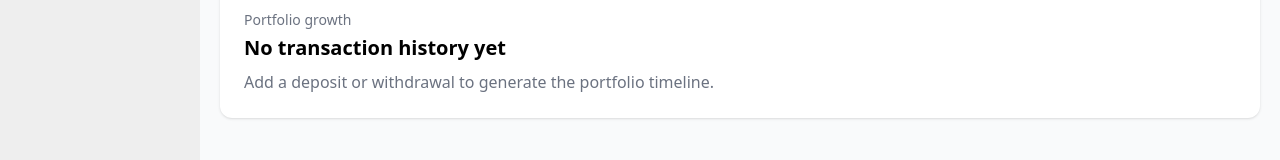
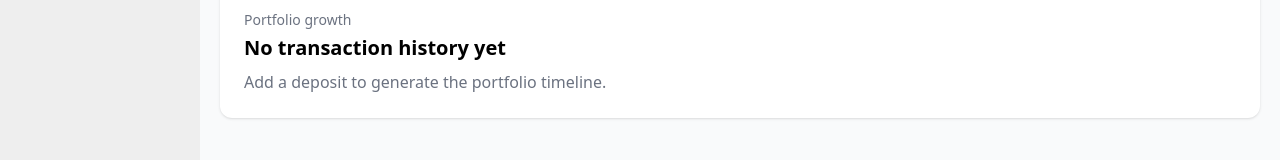
Before and after one commit to LordShehzi/investment-fund-tracker, a React (Vite) app: page / in a window 1280 px wide. Shown: the part 496-656 px from the top of the page. Built offline with nearby package versions, Linux system fonts and the light colour scheme.

Commit message:
Fix Portfolio update before transaction creation

```diff
--- a/src/components/PortfolioChart.jsx
+++ b/src/components/PortfolioChart.jsx
@@ -52,7 +52,7 @@ function PortfolioChart() {
         <p className="text-sm text-gray-500">Portfolio growth</p>
         <h2 className="text-xl font-semibold mt-1">No transaction history yet</h2>
         <p className="text-gray-500 mt-2">
-          Add a deposit or withdrawal to generate the portfolio timeline.
+          Add a deposit to generate the portfolio timeline.
         </p>
       </div>
     )
--- a/src/pages/Transactions.jsx
+++ b/src/pages/Transactions.jsx
@@ -1,10 +1,10 @@
-import { useState } from "react"
+import { useEffect, useState } from "react"
 import { usePortfolio } from "../context/PortfolioContext"
 import { formatDate, formatNumber } from "../utils/format"
 
 function Transactions() {
 
-  const { addTransaction, transactions, investors, portfolioValue} = usePortfolio()
+  const { addTransaction, transactions, investors, portfolioValue, setPortfolioValue} = usePortfolio()
 
   const [ person, setPerson ] = useState("")
   const [ amount, setAmount ] = useState("")
@@ -23,6 +23,10 @@ function Transactions() {
   const sortedTransactions = [...filteredTransactions].sort(
     (a, b) => new Date(b.date) - new Date(a.date)
   )
+
+  useEffect(() => {
+    setPortfolioValue(Number(prev))
+  }, [prev])
 
   function handleSubmit(e){
     e.preventDefault()
```
